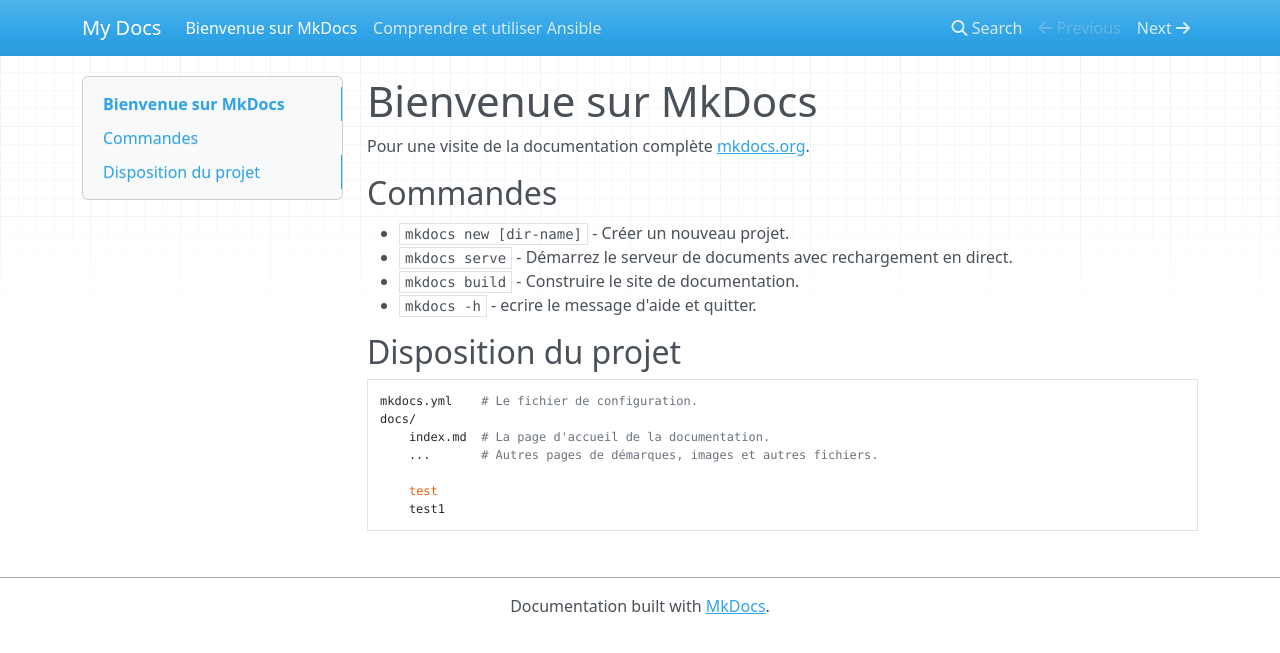
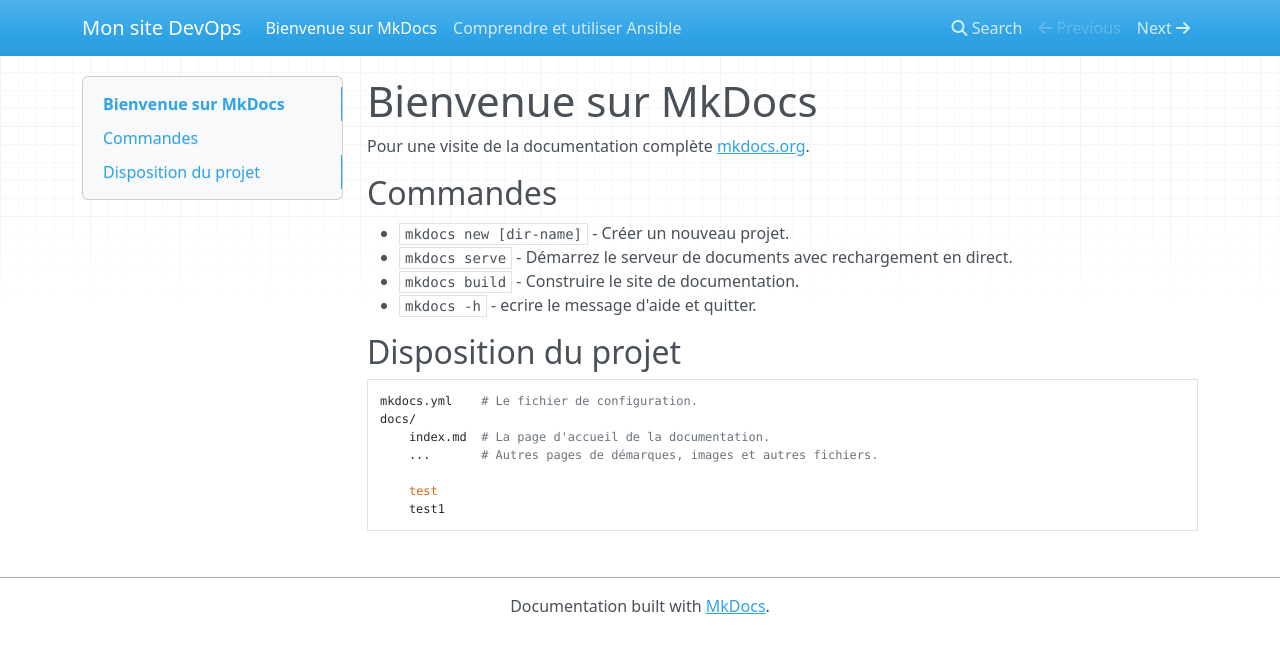
Before and after one commit to MelkiBenjamin/GitHub-Pages-MkDocs, an MkDocs documentation site: the page built from docs/index.md, in a window 1280 px wide. Shown: the top 653 px of the page. Built offline with MkDocs 1.6.1, drawn with Linux system fonts in a browser that asks for light colours; nearby versions of some CDN libraries.

Commit message:
Update mkdocs.yml

```diff
--- a/mkdocs.yml
+++ b/mkdocs.yml
@@ -1,2 +1,2 @@
-site_name: My Docs
+site_name: Mon site DevOps
 dev_addr: 0.0.0.0:80
```
